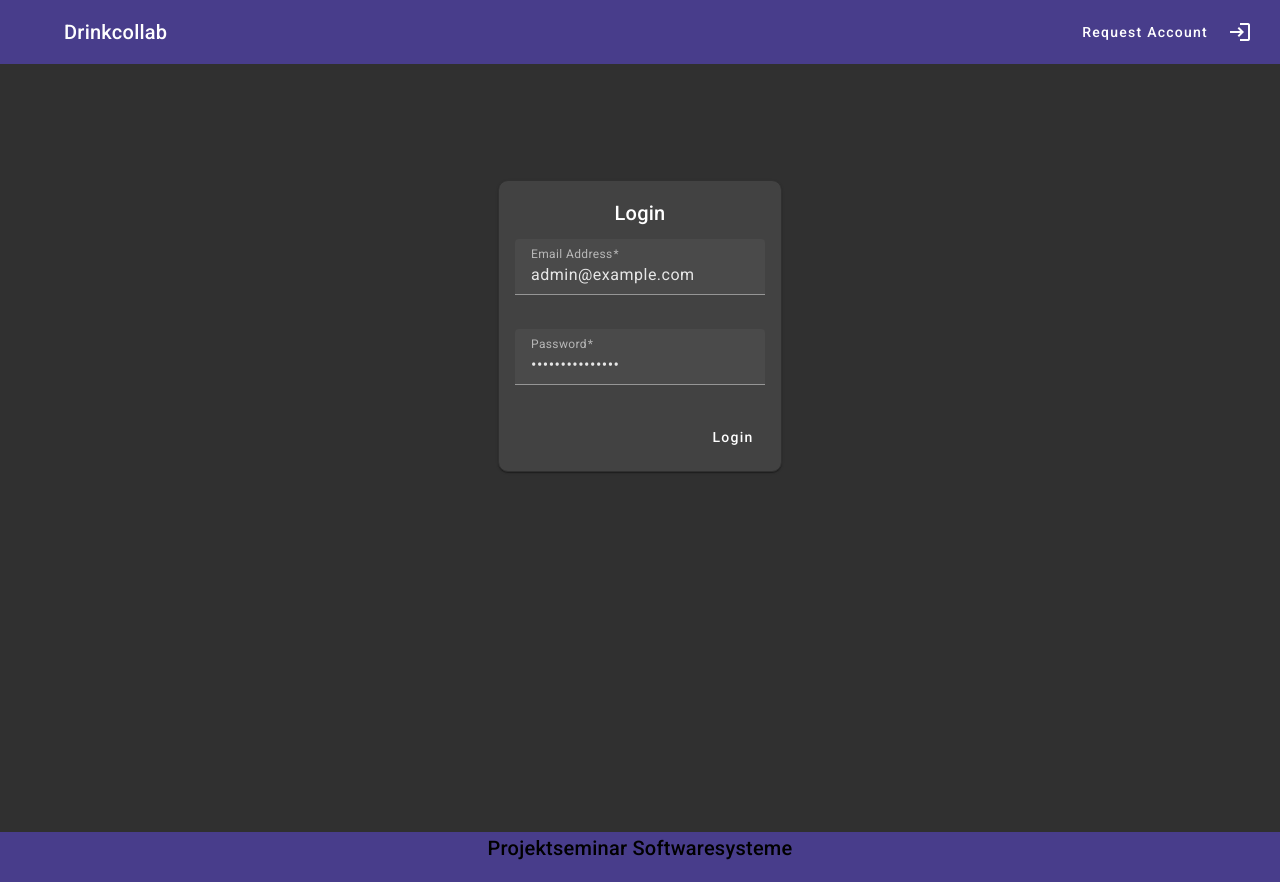
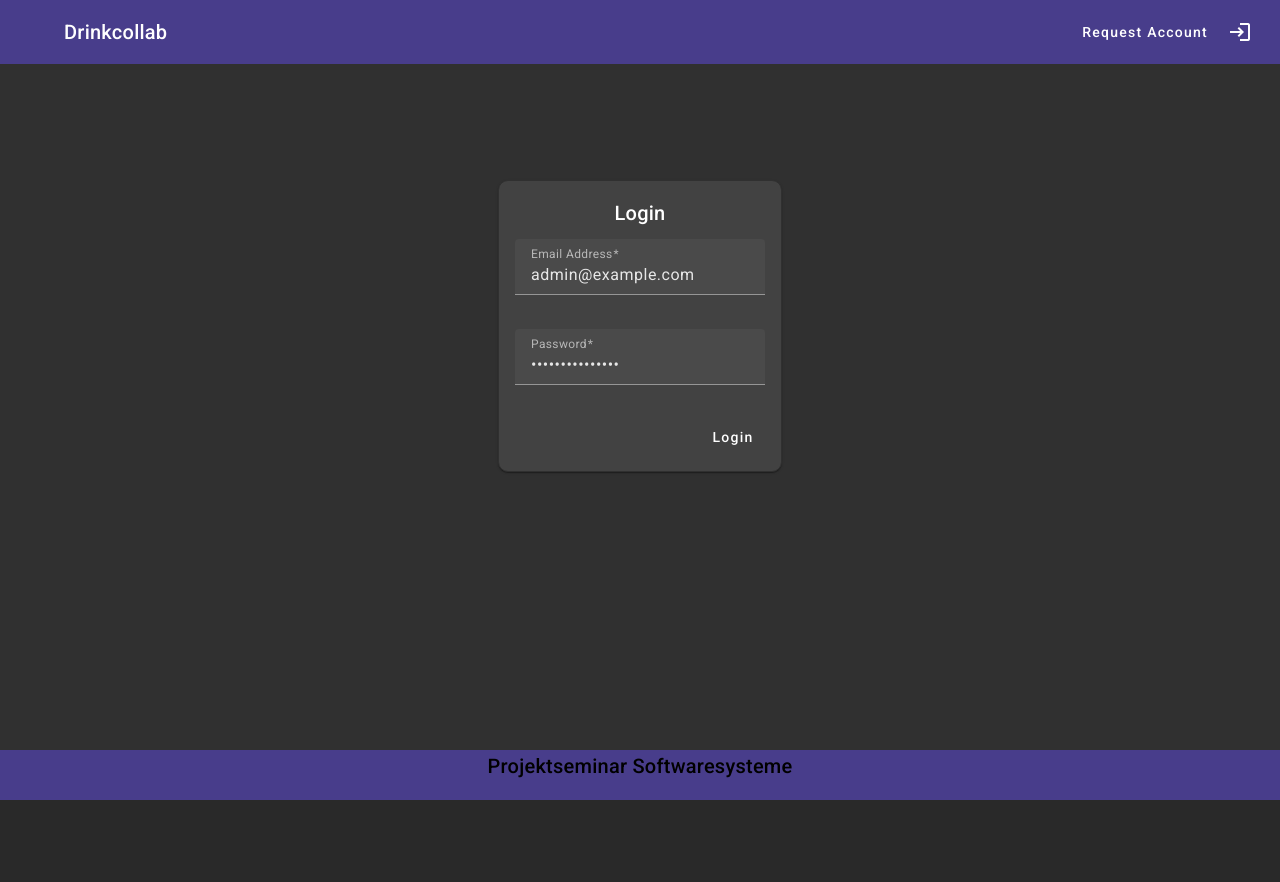
Before and after one commit to vontalha/Drinkcollab, an Angular app in the folder frontend/: page /login in a window 1280 px wide. After the commit the page ends 800 px from the top, so only its background shows below. Built offline with nearby package versions, Linux system fonts and the light colour scheme; no server answers.

Commit message:
footer fix

```diff
--- a/frontend/src/app/app.component.html
+++ b/frontend/src/app/app.component.html
@@ -3,9 +3,4 @@
   <app-navigation></app-navigation>
 
   <!-- Footer -->
-  <footer>
-    <div>
-      <h2>Projektseminar Softwaresysteme</h2>
-    </div>
-  </footer>
 </div>
--- a/frontend/src/app/loginform/loginform.component.ts
+++ b/frontend/src/app/loginform/loginform.component.ts
@@ -31,6 +31,7 @@ import {CartService} from "../services/CartService";
   host: {ngSkipHydration: 'true'}
 })
 export class LoginformComponent {
+  @Output() onLogin = new EventEmitter<void>();
 
   constructor(
     private fB: FormBuilder,
@@ -53,6 +54,7 @@ export class LoginformComponent {
         let password  = this.form.get('password')!.value.toString();
         let success = await this.auth.login(email, password)
         if (success) {
+          this.onLogin.emit();
           await this.router.navigate(['/', 'home']).then(()=>{
             this.cart.setNewItemStatus(true)});
         }else{
--- a/frontend/src/app/navigation/navigation.component.css
+++ b/frontend/src/app/navigation/navigation.component.css
@@ -34,5 +34,17 @@ mat-toolbar{
 }
 main {
   flex: 1;
-  min-height: calc(100vh - 100px - 64px);
 }
+footer {
+  background-color: #483D8B;
+  text-align:center;
+  justify-content: center;
+  width:100%;
+  height:50px;
+}
+.content {
+  min-height: 100vh;
+  display: flex;
+  flex-direction: column;
+  justify-content: space-between;
+}
--- a/frontend/src/app/navigation/navigation.component.html
+++ b/frontend/src/app/navigation/navigation.component.html
@@ -1,3 +1,4 @@
+<div class="content">
   <header>
     <mat-toolbar>
       <!-- Linkes Icon zum Öffnen der linken Sidenav -->
@@ -14,21 +15,26 @@
       <!-- Rechtes Icon für den Warenkorb -->
 
       <button *ngIf="!(isAuthenticated$ | async)" mat-button routerLink="request-account">Request Account</button>
-    <button *ngIf="!(isAuthenticated$ | async)" mat-icon-button routerLink="login"><mat-icon>login</mat-icon></button>
-    <button *ngIf="(isAuthenticated$ | async)" mat-icon-button  (click)="rightDrawer.toggle()" aria-label="Warenkorb anzeigen">
+      <button *ngIf="!(isAuthenticated$ | async)" mat-icon-button routerLink="login">
+        <mat-icon>login</mat-icon>
+      </button>
+      <button *ngIf="(isAuthenticated$ | async)" mat-icon-button (click)="rightDrawer.toggle()"
+              aria-label="Warenkorb anzeigen">
         <link href="https://fonts.googleapis.com/icon?family=Material+Icons|Material+Icons+Outlined"
               rel="stylesheet"/>
         <mat-icon fontSet="material-icons-outlined">shopping_bag</mat-icon>
       </button>
-    <button *ngIf="(isAuthenticated$ | async)" mat-icon-button (click)="logout(); leftDrawer.close(); rightDrawer.close()">
-      <mat-icon>logout</mat-icon></button>
+      <button *ngIf="(isAuthenticated$ | async)" mat-icon-button
+              (click)="logout(); leftDrawer.close(); rightDrawer.close()">
+        <mat-icon>logout</mat-icon>
+      </button>
     </mat-toolbar>
   </header>
 
   <!-- Main Content with Sidenavs -->
   <mat-sidenav-container class="example-container">
     <!-- Linke Sidenav -->
-  <mat-sidenav #leftDrawer mode="side" class="example-sidenav">
+    <mat-sidenav #leftDrawer mode="side" class="example-sidenav" [(opened)]="sidebarOpen">
       <mat-nav-list>
         <mat-list-item>
           <span [style.cursor]="'pointer'" routerLink="home"><u> Shop: </u></span>
@@ -86,3 +92,9 @@
       </main>
     </mat-sidenav-content>
   </mat-sidenav-container>
+  <footer>
+    <div>
+      <h2>Projektseminar Softwaresysteme</h2>
+    </div>
+  </footer>
+</div>
--- a/frontend/src/app/navigation/navigation.component.ts
+++ b/frontend/src/app/navigation/navigation.component.ts
@@ -41,6 +41,8 @@ export class NavigationComponent implements OnInit{
   // @ts-ignore
   isAuthorized$: Observable<boolean>;
 
+  sidebarOpen: boolean = false;
+
   constructor(private auth: AuthService, private cd: ChangeDetectorRef) {
   }
 
@@ -52,8 +54,9 @@ export class NavigationComponent implements OnInit{
       this.cd.detectChanges();
     })
     // Manuelle Change Detection anstoßen
-    this.isAuthenticated$.subscribe(() => {
+    this.isAuthenticated$.subscribe((isAuthenticated) => {
       this.cd.detectChanges();
+      setTimeout(() => this.sidebarOpen = !this.sidebarOpen && isAuthenticated, 100)
     });
   }
   logout(){
```
Lines whose indentation alone changed are shown as unchanged.
